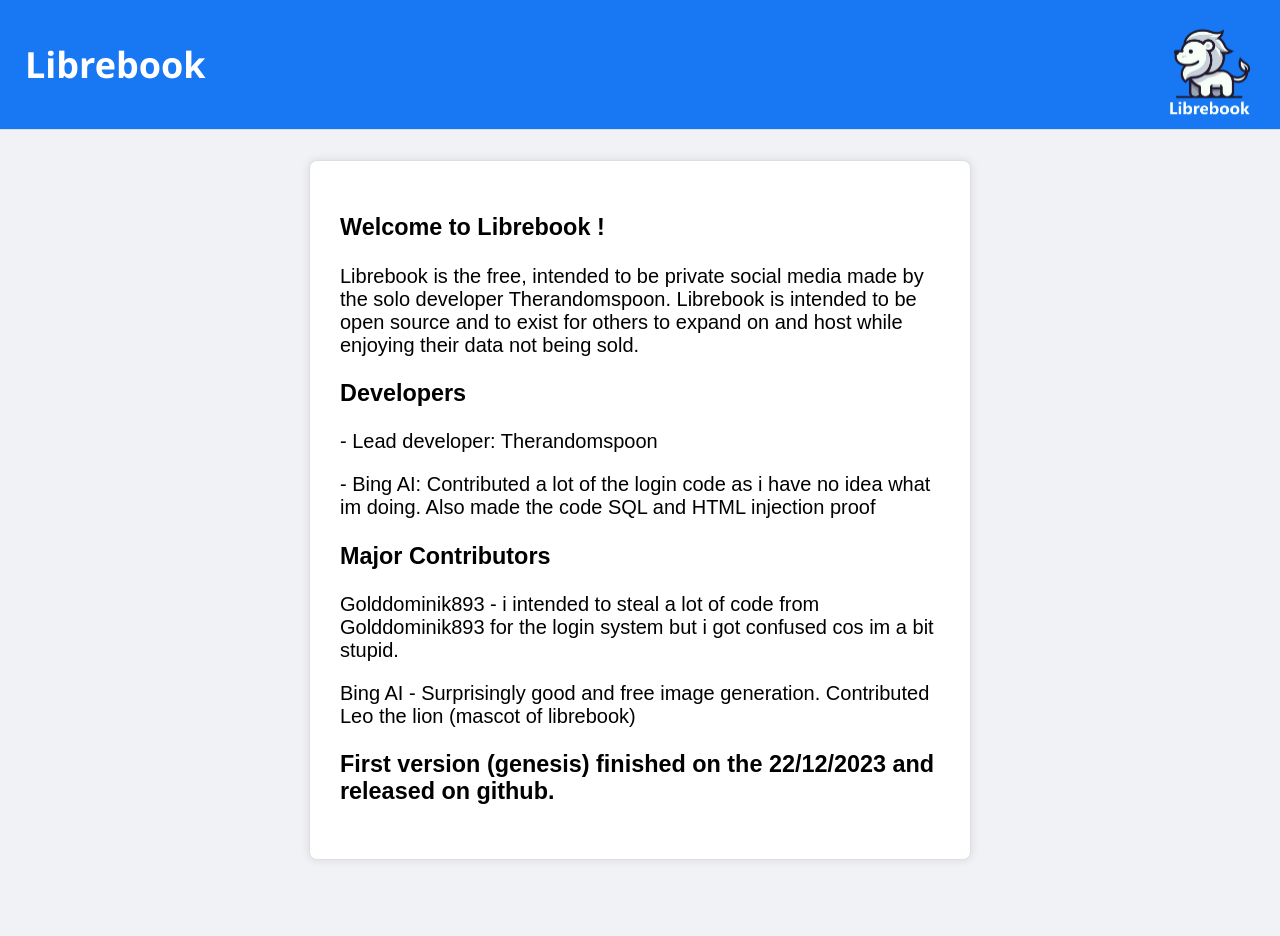
After one commit to therandomspoon/Librebook, a PHP site: page /masthead.html in a window 1280 px wide. The commit adds this page. Run offline with PHP 8.4, Linux system fonts and the light colour scheme.

Commit message:
finalising changes
i did it through github desktop this time (your welcome i figured out the problem)

```diff
--- a/index.php
+++ b/index.php
@@ -27,4 +27,7 @@
         </section>
         <br></br>
     </section>
+    <div class="creditbar">
+        <a href="masthead.html" id="excempta">Masthead</a>
+    </div>
 </body>
--- a/mainsite.css
+++ b/mainsite.css
@@ -33,6 +33,23 @@ a:active {
     box-shadow: 0 0 10px rgba(0, 0, 0, 0.1);
 }
 
+#excempta{
+    background-color: #1877f2;
+    color: white;
+    font-size: 20px;
+    font-family: 'Segoe UI', Tahoma, Geneva, Verdana, sans-serif;
+}
+
+.creditbar {
+    width: 100%;
+    background-color: #1877f2;
+    text-align: center;
+    position: fixed;
+    bottom: 0;
+    left: 0;
+    z-index: 1;
+    padding: 15px;
+}
 
 #messages {
     margin: 30px auto;
--- /dev/null
+++ b/masthead.html
@@ -0,0 +1,34 @@
+<!DOCTYPE html>
+<html lang="en">
+<style>
+    #sendamess, #messages {
+        font-size: 20px;
+    }
+</style>
+<head>
+    <meta charset="UTF-8">
+    <meta name="viewport" content="width=device-width, initial-scale=1.0">
+    <title>librebook</title>
+    <script src="https://code.jquery.com/jquery-3.6.0.min.js"></script>
+    <link rel="stylesheet" href="mainsite.css">
+</head>
+<body>
+    <section id="head">
+        <img src="librebook1.png" style="height: 125px; width: 125px; float: right;">
+        <h1 id="headl">Librebook</h1>
+    </section>
+    <section id="sendamess">
+        <section id="messages">
+            <h1>Welcome to Librebook !</h1>
+            <p>Librebook is the free, intended to be private social media made by the solo developer Therandomspoon. Librebook is intended to be open source and to exist for others to expand on and host while enjoying their data not being sold.</p>
+            <h1>Developers</h1>
+            <p>- Lead developer: Therandomspoon</p>
+            <p>- Bing AI: Contributed a lot of the login code as i have no idea what im doing. Also made the code SQL and HTML injection proof</p>
+            <h1>Major Contributors</h1>
+            <p>Golddominik893 - i intended to steal a lot of code from Golddominik893 for the login system but i got confused cos im a bit stupid.</p>
+            <p>Bing AI - Surprisingly good and free image generation. Contributed Leo the lion (mascot of librebook)</p>
+            <h1>First version (genesis) finished on the 22/12/2023 and released on github.</h1>
+        </section>
+        <br></br>
+    </section>
+</body>
```
